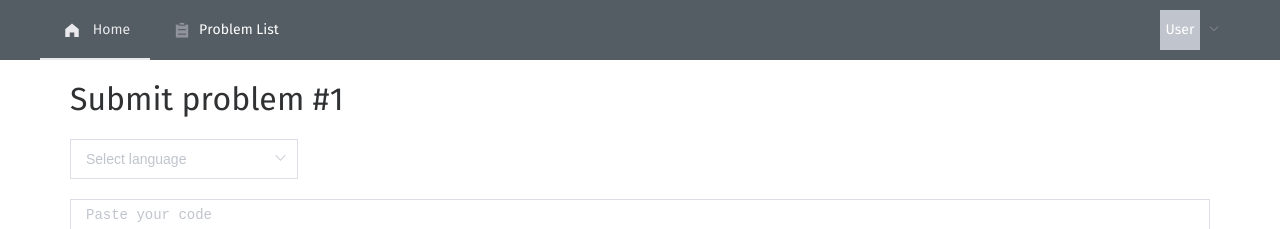
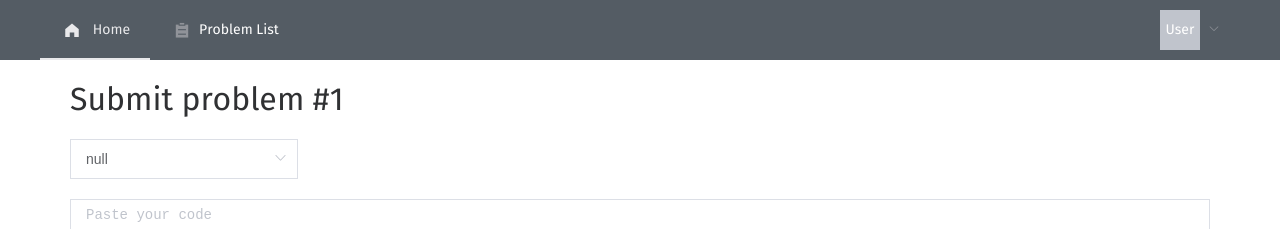
Before and after one commit to segment-oj/segmentoj-frontend, a Vue app: page /problem/1/submit in a window 1280 px wide. Shown: the top 229 px of the page. Built offline with nearby package versions, Linux system fonts and the light colour scheme; what vue-katex, vue-unique-id would draw is missing.

Commit message:
add user lang
Signed-off-by: zhangtianli2006 <49156174+zhangtianli2006@users.noreply.github.com>

```diff
--- a/src/components/problem/submit.vue
+++ b/src/components/problem/submit.vue
@@ -118,7 +118,10 @@ export default {
           }
           this.buttonLoading = false;
         });
-    }
+    },
+  },
+  mounted() {
+    this.lang_num = String(this.$store.state.user.userlang);
   }
 };
 </script>
```
